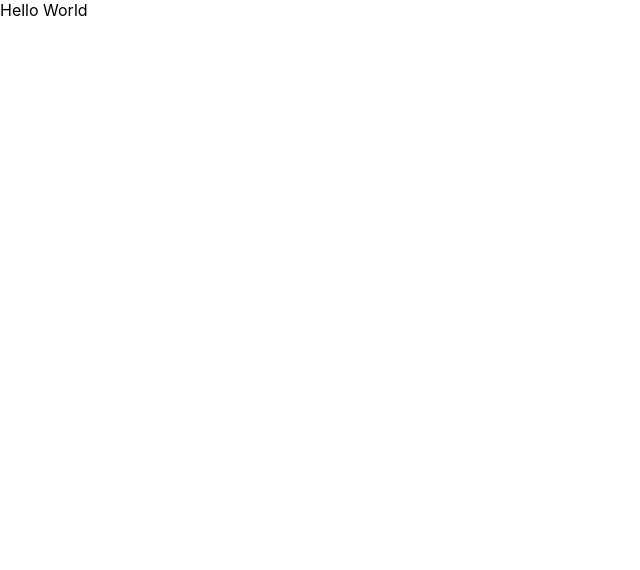
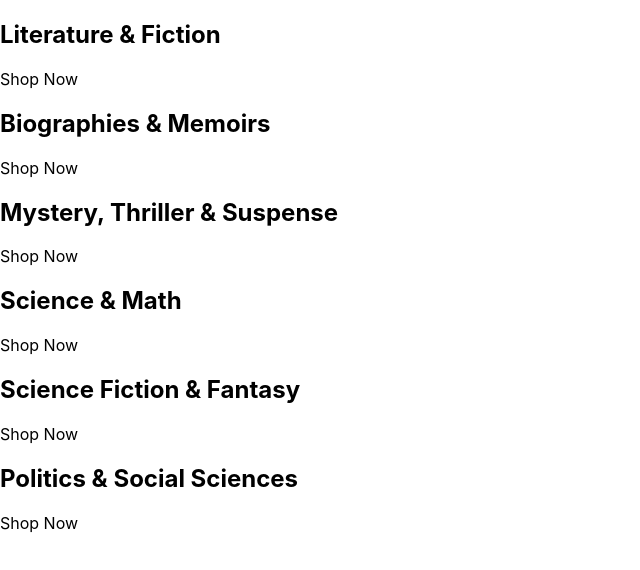
Before and after one commit to Pily01/E-commerce-App, a React (Create React App) app in the folder book-store/: page / in a window 1280 px wide. Shown: the top 570 px of the page, without its empty margins (0-640 px from the left). Built offline with nearby package versions, Linux system fonts and the light colour scheme.

Commit message:
feat: add basic layout for categories

```diff
--- a/book-store/src/App.js
+++ b/book-store/src/App.js
@@ -1,8 +1,47 @@
 
 const App = () => {
+
+  const categories = [
+    {
+      id: 1,
+      title: 'Literature & Fiction'
+    },
+    {
+      id: 2,
+      title: 'Biographies & Memoirs'
+    },
+    {
+      id: 3,
+      title: 'Mystery, Thriller & Suspense'
+    },
+    {
+      id: 4,
+      title: 'Science & Math'
+    },
+    {
+      id: 5,
+      title: 'Science Fiction & Fantasy'
+    },
+    {
+      id: 6,
+      title: 'Politics & Social Sciences'
+    }
+  ];
+
   return (
-    <div className="App">
-      Hello World
+    <div className="categories-container">
+      {categories.map(category => {
+        return (
+          <div className="category-container" key={category.id}>
+            <div className="background-image"/>
+            <div className="category-container">
+              <h2>{category.title}</h2>
+              <p>Shop Now</p>
+            </div>
+          </div>
+        )
+      })}
+
     </div>
   );
 }
```
